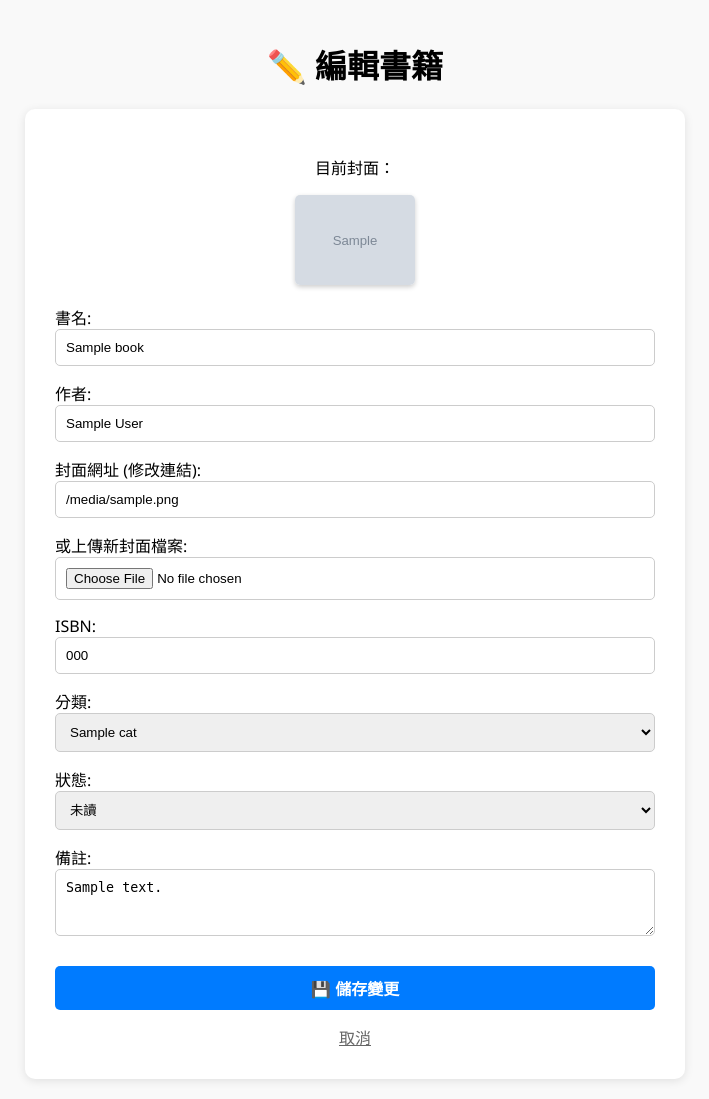
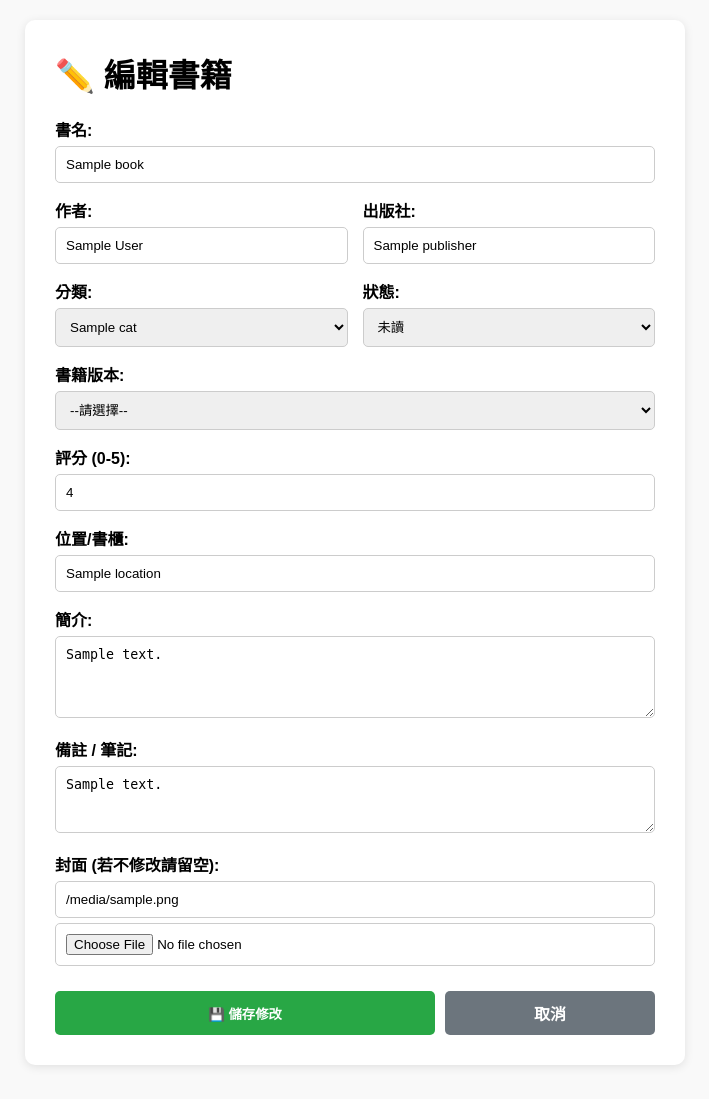
Before and after one commit to bobobill7878-create/library_system, a Python web app: template templates/edit_book.html in a window 1280 px wide. Shown: the whole page, without its empty margins (285-994 px from the left). After the commit the page ends 1067 px from the top, so only its background shows below. Run offline with Jinja, Linux system fonts and the light colour scheme; the template is opened without the code that fills it: most values are stand-ins (such as "Sample title", 1, 10 or a date in 2020); grey boxes marked "Sample" are stand-in pictures.

Commit message:
Update edit_book.html

```diff
--- a/templates/edit_book.html
+++ b/templates/edit_book.html
@@ -5,61 +5,76 @@
     <meta name="viewport" content="width=device-width, initial-scale=1.0">
     <title>編輯書籍</title>
     <style>
-        body { font-family: 'Segoe UI', sans-serif; margin: 20px; background-color: #f9f9f9; display: flex; flex-direction: column; align-items: center;}
-        form { max-width: 600px; width: 100%; padding: 30px; background: white; border-radius: 10px; box-shadow: 0 2px 10px rgba(0,0,0,0.1); }
-        input, select, textarea { width: 100%; padding: 10px; margin-bottom: 15px; border: 1px solid #ccc; border-radius: 5px; box-sizing: border-box; }
-        .btn { padding: 10px 20px; border: none; border-radius: 5px; cursor: pointer; color: white; font-weight: bold; width: 100%; font-size: 16px; margin-top: 10px;}
-        .btn-save { background-color: #007bff; }
-        .current-cover { text-align: center; margin-bottom: 15px; }
-        .current-cover img { max-width: 120px; border-radius: 5px; box-shadow: 0 2px 5px rgba(0,0,0,0.2); }
+        body { font-family: sans-serif; margin: 20px; background-color: #f9f9f9; display: flex; justify-content: center; }
+        form { background: white; padding: 30px; border-radius: 10px; max-width: 600px; width: 100%; box-shadow: 0 2px 10px rgba(0,0,0,0.1); }
+        h1 { margin-top: 0; }
+        label { display: block; margin-top: 15px; font-weight: bold; }
+        input, select, textarea { width: 100%; padding: 10px; margin-top: 5px; border: 1px solid #ccc; border-radius: 5px; box-sizing: border-box; }
+        .btn-group { margin-top: 25px; display: flex; gap: 10px; }
+        .btn { padding: 10px 20px; border: none; border-radius: 5px; cursor: pointer; color: white; font-weight: bold; }
+        .save { background-color: #28a745; flex: 2; }
+        .cancel { background-color: #6c757d; text-decoration: none; display: flex; align-items: center; justify-content: center; flex: 1; }
     </style>
 </head>
 <body>
+    <form method="POST" enctype="multipart/form-data">
         <h1>✏️ 編輯書籍</h1>
-
-    <form method="POST" action="{{ url_for('edit_book', id=book.id) }}" enctype="multipart/form-data">
-
-        <div class="current-cover">
-            {% if book.cover_url %}
-            <p>目前封面：</p>
-            <img src="{{ book.cover_url }}">
-            {% endif %}
-        </div>
 
         <label>書名:</label>
         <input type="text" name="title" value="{{ book.title }}" required>
 
-        <label>作者:</label>
-        <input type="text" name="author" value="{{ book.author }}" required>
+        <div style="display:flex; gap:15px;">
+            <div style="flex:1;"><label>作者:</label><input type="text" name="author" value="{{ book.author }}" required></div>
+            <div style="flex:1;"><label>出版社:</label><input type="text" name="publisher" value="{{ book.publisher or '' }}"></div>
+        </div>
 
-        <label>封面網址 (修改連結):</label>
-        <input type="text" name="cover_url" value="{{ book.cover_url or '' }}" placeholder="http://...">
-
-        <label>或上傳新封面檔案:</label>
-        <input type="file" name="cover_file" accept="image/*">
-
-        <label>ISBN:</label>
-        <input type="text" name="isbn" value="{{ book.isbn or '' }}">
-
+        <div style="display:flex; gap:15px;">
+            <div style="flex:1;">
                 <label>分類:</label>
                 <select name="category">
                     {% for cat in categories %}
                     <option value="{{ cat.id }}" {% if book.category_id == cat.id %}selected{% endif %}>{{ cat.name }}</option>
                     {% endfor %}
                 </select>
-
+            </div>
+            <div style="flex:1;">
                 <label>狀態:</label>
                 <select name="status">
                     {% for s in ['未讀', '閱讀中', '已讀完', '棄坑'] %}
                     <option value="{{ s }}" {% if book.status == s %}selected{% endif %}>{{ s }}</option>
                     {% endfor %}
                 </select>
+            </div>
+        </div>
 
-        <label>備註:</label>
+        <label>書籍版本:</label>
+        <select name="print_version">
+            <option value="">--請選擇--</option>
+            <option value="豪華首刷" {% if book.print_version == '豪華首刷' %}selected{% endif %}>✨ 豪華首刷</option>
+            <option value="首刷" {% if book.print_version == '首刷' %}selected{% endif %}>🔹 首刷</option>
+            <option value="再版" {% if book.print_version == '再版' %}selected{% endif %}>📖 再版</option>
+        </select>
+
+        <label>評分 (0-5):</label>
+        <input type="number" name="rating" min="0" max="5" value="{{ book.rating }}">
+
+        <label>位置/書櫃:</label>
+        <input type="text" name="location" value="{{ book.location or '' }}">
+
+        <label>簡介:</label>
+        <textarea name="description" rows="4">{{ book.description or '' }}</textarea>
+
+        <label>備註 / 筆記:</label>
         <textarea name="notes" rows="3">{{ book.notes or '' }}</textarea>
 
-        <button type="submit" class="btn btn-save">💾 儲存變更</button>
-        <a href="{{ url_for('index') }}" style="display:block; text-align:center; margin-top:15px; color:#666;">取消</a>
+        <label>封面 (若不修改請留空):</label>
+        <input type="text" name="cover_url" placeholder="圖片網址" value="{{ book.cover_url if book.cover_url and 'data:' not in book.cover_url else '' }}">
+        <input type="file" name="cover_file" accept="image/*" style="margin-top:5px;">
+
+        <div class="btn-group">
+            <button type="submit" class="btn save">💾 儲存修改</button>
+            <a href="/" class="btn cancel">取消</a>
+        </div>
     </form>
 </body>
 </html>
```
Lines whose indentation alone changed are shown as unchanged.
